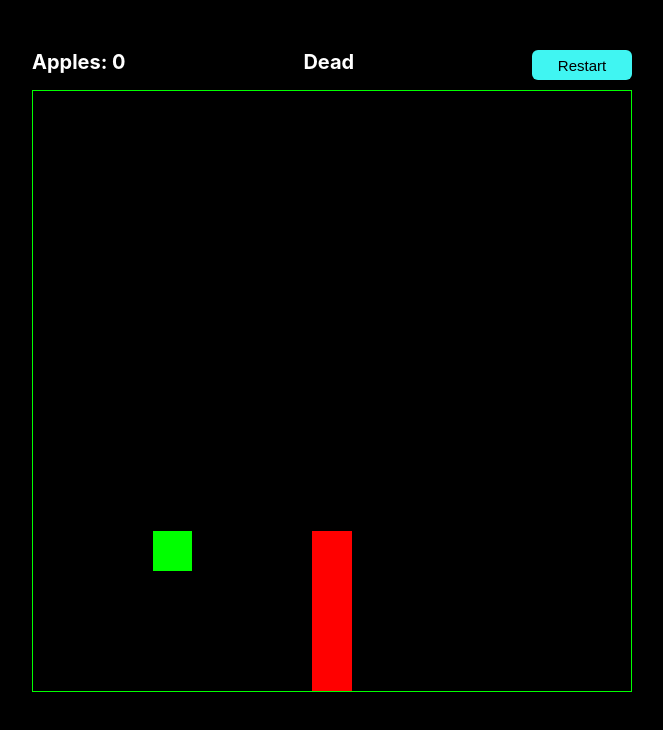
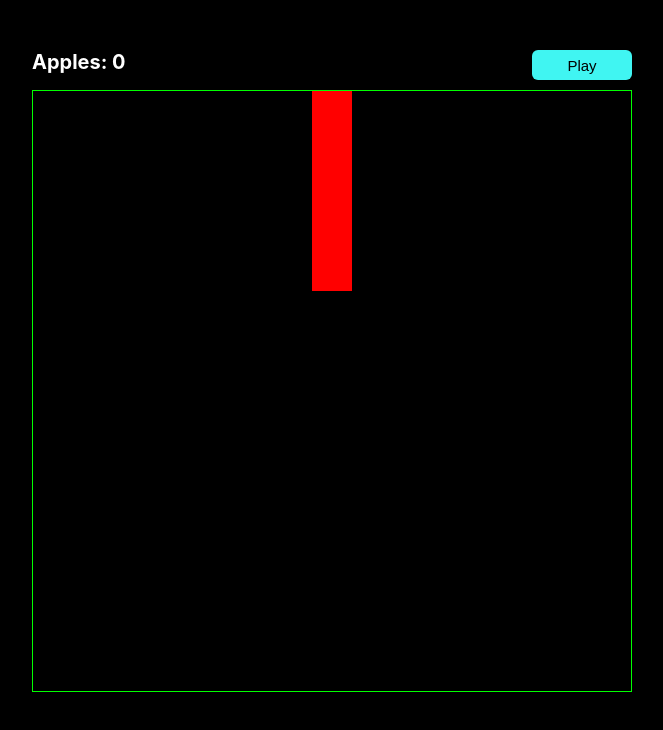
Before and after one commit to NickRumenov/react-snake, a React (Create React App) app: page / in a window 1280 px wide. Shown: the top 730 px of the page, without its empty margins (308-971 px from the left). Built offline with nearby package versions, Linux system fonts and the light colour scheme.

Commit message:
code reduced and optimizations

```diff
--- a/src/App.tsx
+++ b/src/App.tsx
@@ -4,23 +4,23 @@ import Board from './components/Board'
 import InfoBanner from './components/InfoBanner'
 
 function App() {
-  const [isPlaying, setIsPlaying] = useState<boolean>(true)
+
+  const [isPlaying, setIsPlaying] = useState<boolean>(false)
   const [appleCounter, setAppleCounter] = useState<number>(0)
-
   const [boardKey, setBoardKey] = useState<number>(0)
 
   const increaseAppleCount = () => {
-    setAppleCounter(appleCounter + 1)
+    setAppleCounter(currAppleCount => currAppleCount + 1)
   }
 
-  const restartGame = () => {
+  const play = () => {
     setBoardKey(new Date().getTime())
     setIsPlaying(true)
   }
 
   return (
     <div className='app'>
-      <InfoBanner isPlaying={isPlaying} appleCounter={appleCounter} restartGame={restartGame}/>
+      <InfoBanner isPlaying={isPlaying} appleCounter={appleCounter} play={play}/>
       <Board key={boardKey} isPlaying={isPlaying} setIsPlaying={setIsPlaying} increaseAppleCount={increaseAppleCount}/>
     </div>
   )
--- a/src/components/Board.tsx
+++ b/src/components/Board.tsx
@@ -1,20 +1,18 @@
 import {FC, useEffect, useState} from "react"
 
-import config from "../config.json"
+import config from "../config"
 import {Cords} from "../models/types"
 import {Directions} from "../models/enums"
 import useInterval from "../hooks/useInterval"
 import useKeyPress from "../hooks/useKeyPress"
 import {
-  buildMatrix,
-  getFrontCell,
-  isOccupiedBySnake,
+  buildBoardMatrix,
+  getSnakeFrontCell,
   createApple,
   isCollision,
-  isAppleCell,
   isAppleEaten,
-  getAdditionCell,
-  isAllowedDirection
+  isAllowedDirection,
+  getClassByOccupier
 } from "../utils/utils"
 
 interface Props {
@@ -24,17 +22,16 @@ interface Props {
 }
 
 const {BOARD_X, BOARD_Y, INITIAL_DIRECTION, SNAKE_STARTING_CELLS, SPEED} = config
-const {Up, Down, Right, Left} = Directions
 
-const matrix = buildMatrix(BOARD_X, BOARD_Y)
+const matrixBoard = buildBoardMatrix(BOARD_X, BOARD_Y)
+
 
 const Board: FC<Props> = ({isPlaying, setIsPlaying, increaseAppleCount}) => {
 
-  const [direction, setDirection] = useState<string>(INITIAL_DIRECTION)
+  const [direction, setDirection] = useState<Directions>(INITIAL_DIRECTION)
   const [snake, setSnake] = useState<Cords[]>(SNAKE_STARTING_CELLS)
   const [apple, setApple] = useState<Cords>({row: -1, col: -1})
-
-  const pressedKey = useKeyPress([Up, Down, Right, Left])
+  const pressedKey = useKeyPress(Object.values({...Directions}))
   const snakeHead = snake[0]
 
   useEffect(() => {
@@ -44,52 +41,39 @@ const Board: FC<Props> = ({isPlaying, setIsPlaying, increaseAppleCount}) => {
   }, [pressedKey, direction])
 
   useEffect(() => {
-    const appleCords = createApple(BOARD_X, BOARD_Y)
-    setApple(appleCords)
-  }, [])
+    isPlaying && setApple(createApple(BOARD_X, BOARD_Y))
+  }, [isPlaying])
 
   useEffect(() => {
     if (isAppleEaten(snakeHead, apple)) {
-      setSnake([...snake, getAdditionCell(snake, direction)])
-      const appleCords = createApple(BOARD_X, BOARD_Y)
-      setApple(appleCords)
+      setSnake([...snake, getSnakeFrontCell(snakeHead, direction)])
+      setApple(createApple(BOARD_X, BOARD_Y))
       increaseAppleCount()
     }
   }, [snakeHead, apple, direction, snake, increaseAppleCount])
 
 
   useEffect(() => {
-    if (isCollision(snakeHead, BOARD_X, BOARD_Y, snake)) {
+    if (isCollision(snake, BOARD_X, BOARD_Y)) {
       setIsPlaying(false)
     }
   }, [snakeHead, snake, setIsPlaying])
 
 
   useInterval(
-    () => {
-      setSnake(() => [getFrontCell(snakeHead, direction), ...snake.slice(0, -1)])
-    },
+    () => setSnake(() => [getSnakeFrontCell(snakeHead, direction), ...snake.slice(0, -1)]),
     isPlaying ? SPEED : null
   )
 
   return (
     <div className='board'>
-      {matrix.map((row: Cords[]) => {
-        return <div key={row[0].row} className='board-row'>
-          {row.map((cell: Cords) => (
-            <span
-              key={cell.row + cell.col}
-              className={
-                `cell
-                 ${isOccupiedBySnake({row: cell.row, col: cell.col}, snake) ? ' snake' : ''}
-                 ${isAppleCell({row: cell.row, col: cell.col}, apple) ? ' apple' : ''}
-                `
-              }
-            >
-            </span>
-          ))
-        }</div>
-      })}
+      {matrixBoard.map((line: Cords[], row: number) => (
+        <div key={row} className='board-row'>
+          {line.map(({col}: Cords) => (
+            <span key={`${row}${col}`} className={`cell ${getClassByOccupier({row, col}, snake, apple)}`}/>
+          ))}
+        </div>
+      ))}
     </div>
   )
 }
--- a/src/components/InfoBanner.tsx
+++ b/src/components/InfoBanner.tsx
@@ -1,18 +1,24 @@
-import {FC} from "react"
+import {FC, useEffect, useState} from "react"
 
 interface Props {
   isPlaying: boolean,
   appleCounter: number
-  restartGame: () => void
+  play: () => void
 }
 
-const InfoBanner: FC<Props> = ({isPlaying, appleCounter, restartGame}) => {
+const InfoBanner: FC<Props> = ({isPlaying, appleCounter, play}) => {
+
+  const [isInitialLoading, setIsInitialLoading] = useState<boolean>(true)
+
+  useEffect(() => {
+    isPlaying && setIsInitialLoading(false)
+  }, [isPlaying])
 
   return (
     <div className='info-bar'>
       <b>Apples: {appleCounter}</b>
-      <b>{isPlaying ? '' : 'Dead'}</b>
-      <button className='play-button' onClick={restartGame}>Restart</button>
+      <b>{!isPlaying && !isInitialLoading ? 'Dead' : ''}</b>
+      <button className='play-button' onClick={play}>Play</button>
     </div>
   )
 }
--- a/src/config.json
+++ b/src/config.ts
@@ -1,24 +1,28 @@
-{
+import {Directions} from "./models/enums"
+
+const config = {
   "SPEED": 100,
   "BOARD_X": 15,
   "BOARD_Y": 15,
-  "INITIAL_DIRECTION": "ArrowDown",
+  "INITIAL_DIRECTION": Directions.Down,
   "SNAKE_STARTING_CELLS": [
     {
       "row": 4,
       "col": 7
-    },{
+    }, {
       "row": 3,
       "col": 7
-    },{
+    }, {
       "row": 2,
       "col": 7
-    },{
+    }, {
       "row": 1,
       "col": 7
-    },{
+    }, {
       "row": 0,
       "col": 7
     }
   ]
 }
+
+export default config
--- a/src/index.tsx
+++ b/src/index.tsx
@@ -1,19 +1,19 @@
-import React from 'react';
-import ReactDOM from 'react-dom/client';
-import './index.scss';
-import App from './App';
-import reportWebVitals from './reportWebVitals';
+import React from 'react'
+import ReactDOM from 'react-dom/client'
+
+import './index.scss'
+import reportWebVitals from './reportWebVitals'
+
+import App from './App'
 
 const root = ReactDOM.createRoot(
   document.getElementById('root') as HTMLElement
-);
+)
 root.render(
-  <React.StrictMode>
-    <App />
-  </React.StrictMode>
-);
+  <App />
+)
 
 // If you want to start measuring performance in your app, pass a function
 // to log results (for example: reportWebVitals(console.log))
 // or send to an analytics endpoint. Learn more: https://bit.ly/CRA-vitals
-reportWebVitals();
+reportWebVitals()
--- a/src/utils/utils.ts
+++ b/src/utils/utils.ts
@@ -1,23 +1,24 @@
 import {Cords} from "../models/types"
 import {Directions} from "../models/enums"
 
-const buildMatrix = (x: number, y: number): Cords[][] => {
-  const matrix = []
+const buildBoardMatrix = (rows: number, cols: number): Cords[][] => {
+  const matrix: Cords[][] = []
 
-  for (let i = 0; i < x; i++) {
-    const row = []
+  for (let i = 0; i < rows; i++) {
 
-    for (let j = 0; j < y; j++) {
-      row.push({row: i, col: j})
+    matrix[i] = []
+
+    for (let j = 0; j < cols; j++) {
+      matrix[i].push({row: i, col: j})
     }
-
-    matrix.push(row)
   }
 
   return matrix
 }
 
-const getFrontCell = ({row, col}: Cords, direction: string): Cords => {
+
+// In order the snake to grow, we need to get the cell in front of the snake and populate it
+const getSnakeFrontCell = ({row, col}: Cords, direction: string): Cords => {
 
   if (direction === Directions.Right) {
     return {
@@ -42,17 +43,18 @@ const getFrontCell = ({row, col}: Cords, direction: string): Cords => {
   }
 }
 
-const isOccupiedBySnake = (cell: Cords, snakeCells: Cords[]): boolean => {
+const isOccupiedBySnake = (currCell: Cords, snakeCells: Cords[]): boolean => {
   return snakeCells.some(snakeCell => {
-    return snakeCell.row === cell.row && snakeCell.col === cell.col;
+    return snakeCell.row === currCell.row && snakeCell.col === currCell.col;
   })
 }
 
-const isAppleCell = (cell: Cords, apple: Cords): boolean => {
-  return cell.row === apple.row && cell.col === apple.col
+const isAppleCell = (currCell: Cords, apple: Cords): boolean => {
+  return currCell.row === apple.row && currCell.col === apple.col
 }
 
-const isCollision = ({row, col}: Cords, BOARD_X: number, BOARD_Y: number, snake: Cords[]): boolean => {
+const isCollision = (snake: Cords[], BOARD_X: number, BOARD_Y: number): boolean => {
+  const {row, col} = snake[0] // SnakeHead
 
   const isSnakeSelfOverlapped = snake.slice(1).some(cell => {
     return row === cell.row && col === cell.col;
@@ -66,30 +68,14 @@ const getRandomNumber = (max: number): number => {
 }
 
 const createApple = (maxRow: number, maxCol: number): Cords => {
-  const appleRow = getRandomNumber(maxRow)
-  const appleCol = getRandomNumber(maxCol)
-  return {row: appleRow, col: appleCol}
+  return {row: getRandomNumber(maxRow), col: getRandomNumber(maxCol)}
 }
 
 const isAppleEaten = (snakeHead: Cords, apple: Cords): boolean => {
   return snakeHead.row === apple.row && snakeHead.col === apple.col
 }
 
-const getAdditionCell = (snake: Cords[], direction: string): Cords => {
-  const lastCell = snake[snake.length - 1]
-
-  if (direction === Directions.Right) {
-    return {row: lastCell.row, col: lastCell.col - 1}
-  } else if (direction === Directions.Left) {
-    return {row: lastCell.row, col: lastCell.col + 1}
-  } else if (direction === Directions.Down) {
-    return {row: lastCell.row - 1, col: lastCell.col}
-  }
-
-  return {row: lastCell.row + 1, col: lastCell.col}
-}
-
-// If snake's direction is right, you shouldn't press right or left
+// If snake's direction is right, players shouldn't be allowed to press right or left
 // same as Up and Down, this functions checks for that
 const isAllowedDirection = (currDirection: any, newDirection: any): boolean => {
   const {Up, Down, Left, Right} = Directions
@@ -100,15 +86,26 @@ const isAllowedDirection = (currDirection: any, newDirection: any): boolean => {
     !(yDirections.includes(currDirection) && yDirections.includes(newDirection))
 }
 
+const getClassByOccupier = ({row, col}: Cords, snake: Cords[], apple: Cords): string => {
+
+  if (isOccupiedBySnake({row, col}, snake)) {
+    return 'snake'
+  } else if (isAppleCell({row, col}, apple)) {
+    return 'apple'
+  }
+
+  return ''
+}
+
 export {
-  buildMatrix,
-  getFrontCell,
+  buildBoardMatrix,
+  getSnakeFrontCell,
   isOccupiedBySnake,
   isAppleCell,
   isCollision,
   getRandomNumber,
   createApple,
   isAppleEaten,
-  getAdditionCell,
-  isAllowedDirection
+  isAllowedDirection,
+  getClassByOccupier
 }
```
Also changed, not shown: 1 other file (tests, documents, lock files or other folders).
